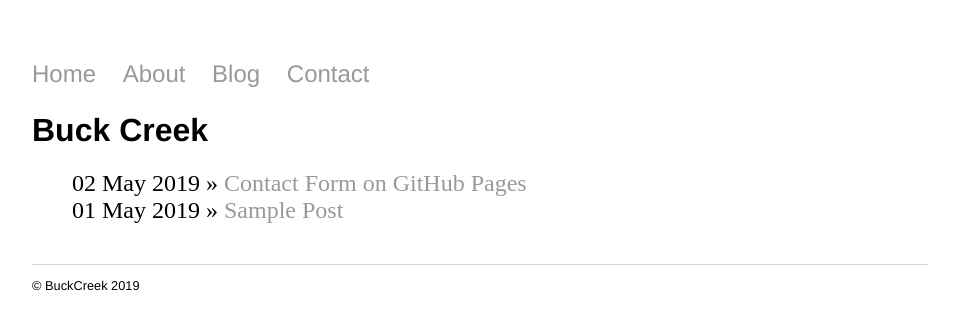
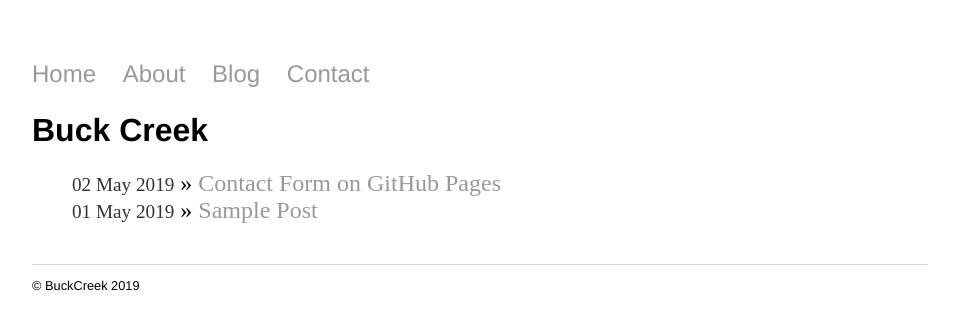
Before and after one commit to shanebp/shanebp.github.io, a Jekyll site: the page built from blog/index.html, in a window 1280 px wide. Shown: the top 330 px of the page, without its empty margins (160-1119 px from the left). Built offline with Jekyll 4.4.1, drawn with Linux system fonts in a browser that asks for light colours.

Commit message:
Update main.css

```diff
--- a/css/main.css
+++ b/css/main.css
@@ -146,3 +146,9 @@ input, label {
       margin: 10px;
     }
   }
+
+span {
+    font-size: 0.8em;
+    line-height: 1.2em;
+    color: #333;
+}
```
